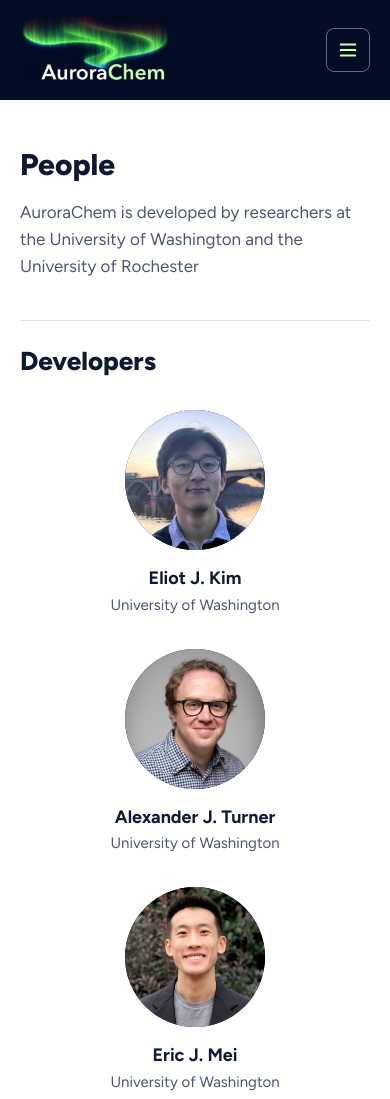
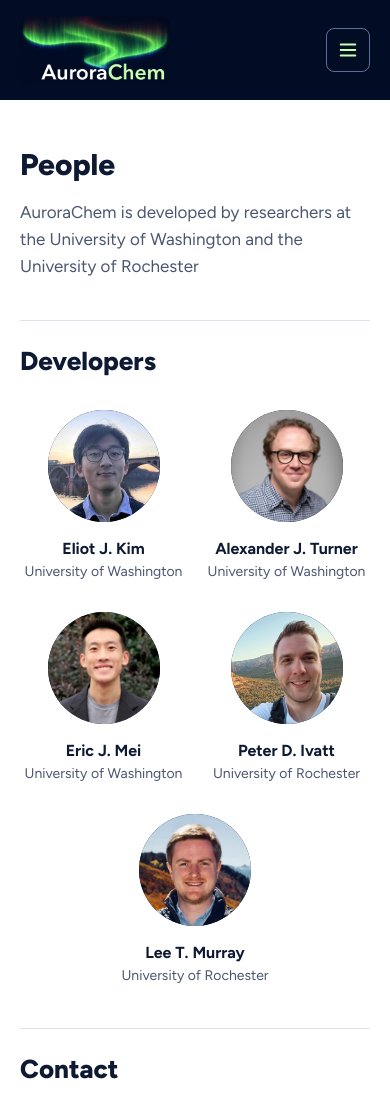
Before and after one commit to AuroraChem/AuroraChem.github.io, a plain HTML site: page people.html in a window 390 px wide. Shown: the top 1099 px of the page. Drawn offline with Linux system fonts and the light colour scheme.

Commit message:
Updating website, A. Turner

```diff
--- a/css/style.css
+++ b/css/style.css
@@ -358,6 +358,14 @@ tbody tr { border-top: 1px solid var(--line); }
 .person a:focus-visible .person-name { color: var(--green); text-decoration: underline; }
 .person-affil { font-size: 15px; color: var(--muted); }
 
+@media (max-width: 600px) {
+  .people-grid { grid-template-columns: repeat(2, minmax(0, 1fr)); gap: 28px 16px; }
+  .avatar { width: 112px; height: 112px; }
+  .person-name { font-size: 16px; }
+  .person-affil { font-size: 14px; }
+  .person:last-child:nth-child(odd) { grid-column: 1 / -1; }
+}
+
 .contact {
   display: flex;
   flex-wrap: wrap;
```
Also changed, not shown: images/fig1-architecture.jpg (deleted), images/fig5-oh-zonal.jpg (deleted).
